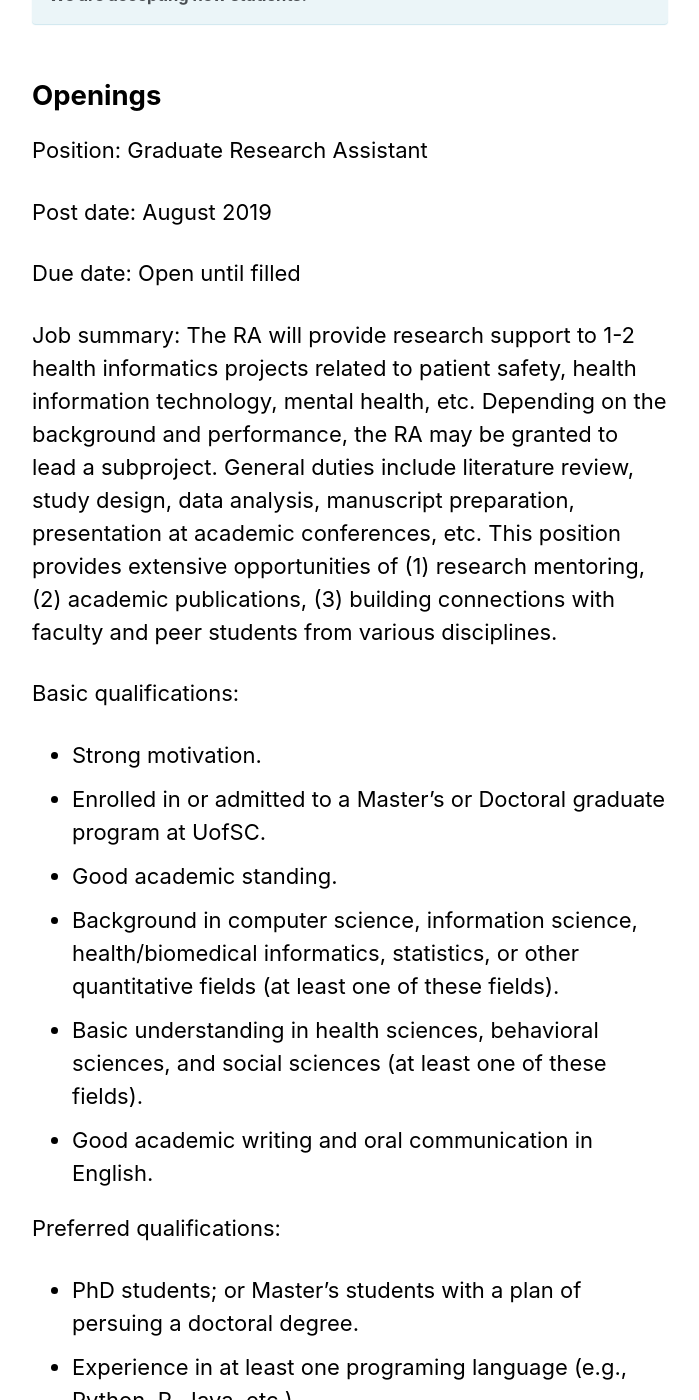
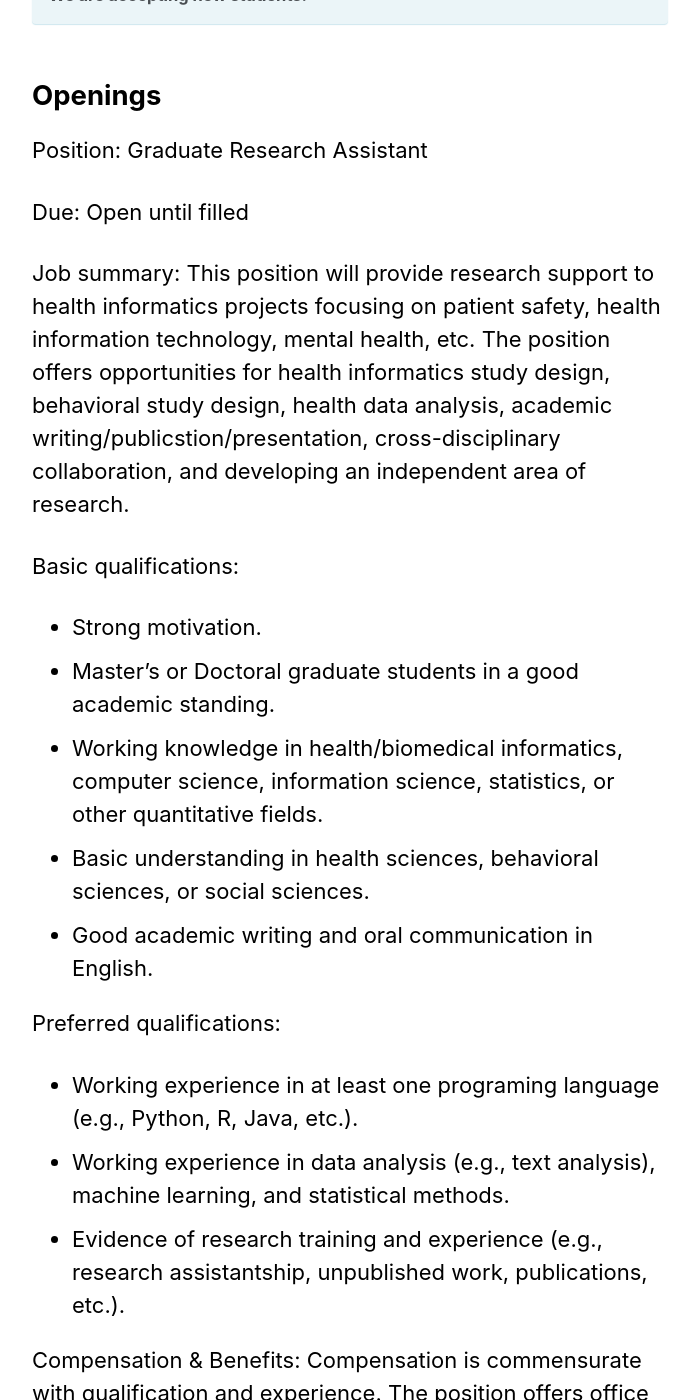
Before and after one commit to nehcgnail/nehcgnail.github.io, a Jekyll site: the page built from _pages/prospective_students.md, in a window 1280 px wide and 1400 px high, scrolled down 604 px. Shown: the whole window, without its empty margins (290-989 px from the left). Built offline with Jekyll 4.4.1, drawn with Linux system fonts in a browser that asks for light colours; cached includes are drawn as plain includes; nearby versions of some CDN libraries; some of the changed text lies outside the part shown.

Commit message:
job post

```diff
--- a/_pages/prospective_students.md
+++ b/_pages/prospective_students.md
@@ -15,27 +15,23 @@ header:
 
 Position: Graduate Research Assistant<br/>
 
-Post date: August 2019<br/>
+Due: Open until filled<br/>
 
-Due date: Open until filled<br/>
-
-Job summary: The RA will provide research support to 1-2 health informatics projects related to patient safety, health information technology, mental health, etc. Depending on the background and performance, the RA may be granted to lead a subproject. General duties include literature review, study design, data analysis, manuscript preparation, presentation at academic conferences, etc. This position provides extensive opportunities of (1) research mentoring, (2) academic publications, (3) building connections with faculty and peer students from various disciplines.<br/>
+Job summary: This position will provide research support to health informatics projects focusing on patient safety, health information technology, mental health, etc. The position offers opportunities for health informatics study design, behavioral study design, health data analysis, academic writing/publicstion/presentation, cross-disciplinary collaboration, and developing an independent area of research.<br/>
 
 Basic qualifications:
 - Strong motivation.
-- Enrolled in or admitted to a Master's or Doctoral graduate program at UofSC.
-- Good academic standing.
-- Background in computer science, information science, health/biomedical informatics, statistics, or other quantitative fields (at least one of these fields).
-- Basic understanding in health sciences, behavioral sciences, and social sciences (at least one of these fields).
+- Master's or Doctoral graduate students in a good academic standing.
+- Working knowledge in health/biomedical informatics, computer science, information science, statistics, or other quantitative fields.
+- Basic understanding in health sciences, behavioral sciences, or social sciences.
 - Good academic writing and oral communication in English.
 
 Preferred qualifications:
-- PhD students; or Master's students with a plan of persuing a doctoral degree.
-- Experience in at least one programing language (e.g., Python, R, Java, etc.).
-- Experience in data analysis (e.g., text analysis) and machine learning.
-- Research training and experience (e.g., research assistantship, unpublished work, publications).
+- Working experience in at least one programing language (e.g., Python, R, Java, etc.).
+- Working experience in data analysis (e.g., text analysis), machine learning, and statistical methods.
+- Evidence of research training and experience (e.g., research assistantship, unpublished work, publications, etc.).
 
-Compensation & Benefits: Commensurate with qualification and experience.
+Compensation & Benefits: Compensation is commensurate with qualification and experience. The position offers office space, computers, tuition benefits, and other benefits in accordance with regulations of the University and Arnold School of Public Health.
 
 Application procedures:
 - Send (1) a letter of interest, (2) CV, (3) contact of references, and (4) a copy of representative publication (optional) to &#99;&#108;&#105;&#97;&#110;&#103;&#64;&#109;&#97;&#105;&#108;&#98;&#111;&#120;&#46;&#115;&#99;&#46;&#101;&#100;&#117;.
```
